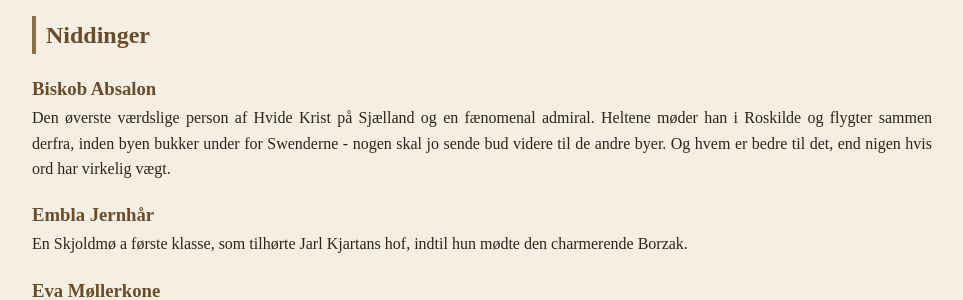
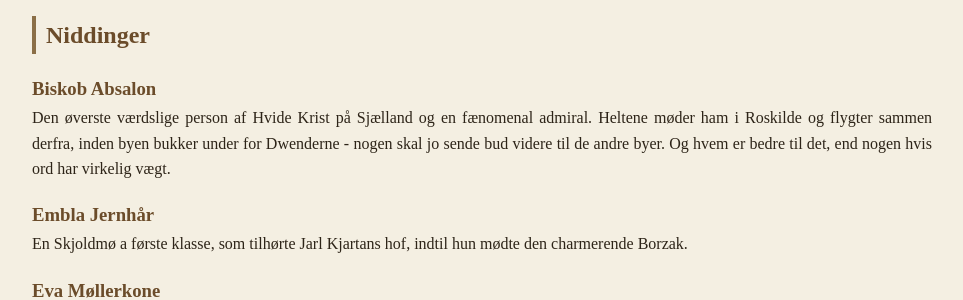
Before and after one commit to Stoffer75/den2side.dk, a Jekyll site: the page built from karakterer/npc.html, in a window 1280 px wide. Shown: the part 416-716 px from the top of the page, without its empty margins (158-1121 px from the left). Built offline with Jekyll 4.4.1, drawn with Linux system fonts in a browser that asks for light colours.

Commit message:
Update npc.html

```diff
--- a/karakterer/npc.html
+++ b/karakterer/npc.html
@@ -12,8 +12,8 @@ title: Danevang
 
   <h3>Biskob Absalon</h3>
     <p> Den øverste værdslige person af Hvide Krist på Sjælland og en fænomenal admiral.
-        Heltene møder han i Roskilde og flygter sammen derfra, inden byen bukker under for Swenderne - nogen skal jo sende bud videre til de andre byer.
-        Og hvem er bedre til det, end nigen hvis ord har virkelig vægt.</p>
+        Heltene møder ham i Roskilde og flygter sammen derfra, inden byen bukker under for Dwenderne - nogen skal jo sende bud videre til de andre byer.
+        Og hvem er bedre til det, end nogen hvis ord har virkelig vægt.</p>
 
   <h3>Embla Jernhår</h3>
     <p>En Skjoldmø a første klasse, som tilhørte Jarl Kjartans hof, indtil hun mødte den charmerende Borzak.</p>
```
